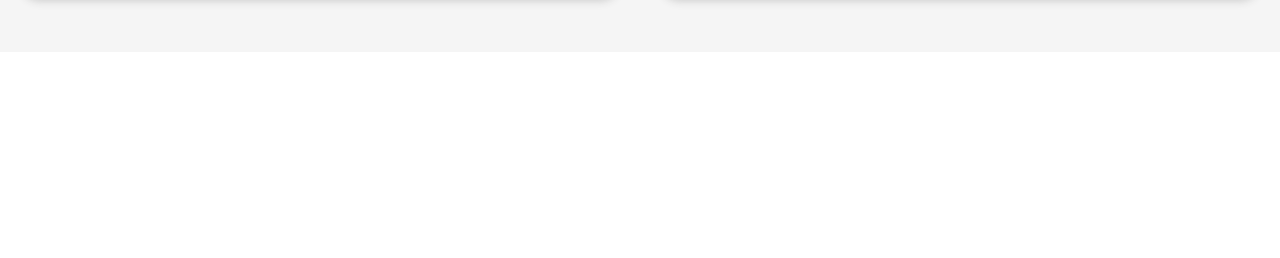
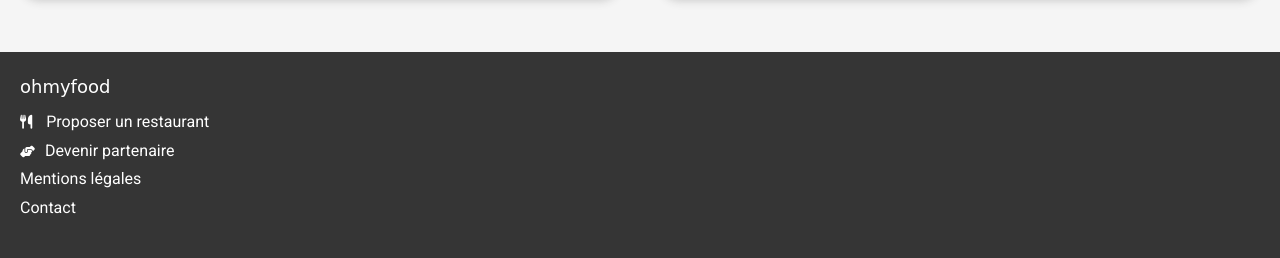
Before and after one commit to D2C45/DanielDeCarvalho_3_08032022, a website: page index.html in a window 1280 px wide. Shown: the part 1249-1507 px from the top of the page. Before the commit the page ends 1301 px from the top, so only its background shows below. Drawn offline with Linux system fonts and the light colour scheme; a web font is replaced by a local one.

Commit message:
V0.6.0: Add footer

```diff
--- a/index.html
+++ b/index.html
@@ -101,5 +101,26 @@
             </div>
         </div>
     </main>
+    <footer class="footer">
+        <div class="footer__container">
+            <h1 class="footer__logo">ohmyfood</h1>
+            <ul class="footer__nav">
+                <li class="footer__nav__link">
+                    <a href="#"><i class="fas fa-utensils"></i>
+                    Proposer un restaurant</a>
+                </li>
+                <li class="footer__nav__link">
+                    <a href="#"><i class="fas fa-hands-helping"></i>
+                    Devenir partenaire</a>
+                </li>
+                <li class="footer__nav__link">
+                    <a href="#">Mentions légales</a>
+                </li>
+                <li class="footer__nav__link">
+                    <a href="#">Contact</a>
+                </li>
+            </ul>
+        </div>
+    </footer>
 </body>
 </html>
--- a/sass/base/_base.scss
+++ b/sass/base/_base.scss
@@ -8,5 +8,9 @@
 
 a{
     text-decoration: none;
-    color: #000000;
+    color: inherit;
 }
+
+ul{
+    list-style: none;
+}
--- a/sass/components/_icons.scss
+++ b/sass/components/_icons.scss
@@ -2,3 +2,13 @@
     font-size: 25px;
     padding: 5px 12px 0 0;
 }
+
+.fa-utensils{
+    font-size: 14px;
+    padding-right: 10px;
+}
+
+.fa-hands-helping{
+    font-size: 12px;
+    padding-right: 6px;
+}
--- /dev/null
+++ b/sass/layout/_footer.scss
@@ -0,0 +1,20 @@
+.footer{
+    background-color: lighten($color: $black-color, $amount: 20.7%);
+    color: #ffffff;
+    padding: 25px 20px;
+    &__logo{
+        font-size: 18px;
+        font-weight: 500;
+        margin: 0;
+    }
+    &__container{
+        max-width: 1400px;
+        margin: auto;
+    }
+    &__nav{
+        padding: 0;
+        &__link{
+            margin-bottom: 10px;
+        }
+    }
+}
--- a/sass/layout/_functioning.scss
+++ b/sass/layout/_functioning.scss
@@ -40,7 +40,7 @@
     }
 }
 
-li::before{
+.functioning__btn::before{
     position: absolute;
     left: -12px;
     counter-increment: numero;
--- a/sass/main.scss
+++ b/sass/main.scss
@@ -13,3 +13,4 @@
 @import "./layout/description";
 @import "./layout/functioning";
 @import "./layout/restaurants";
+@import "./layout/footer";
```
Also changed, not shown: style.css, 1 other file.
